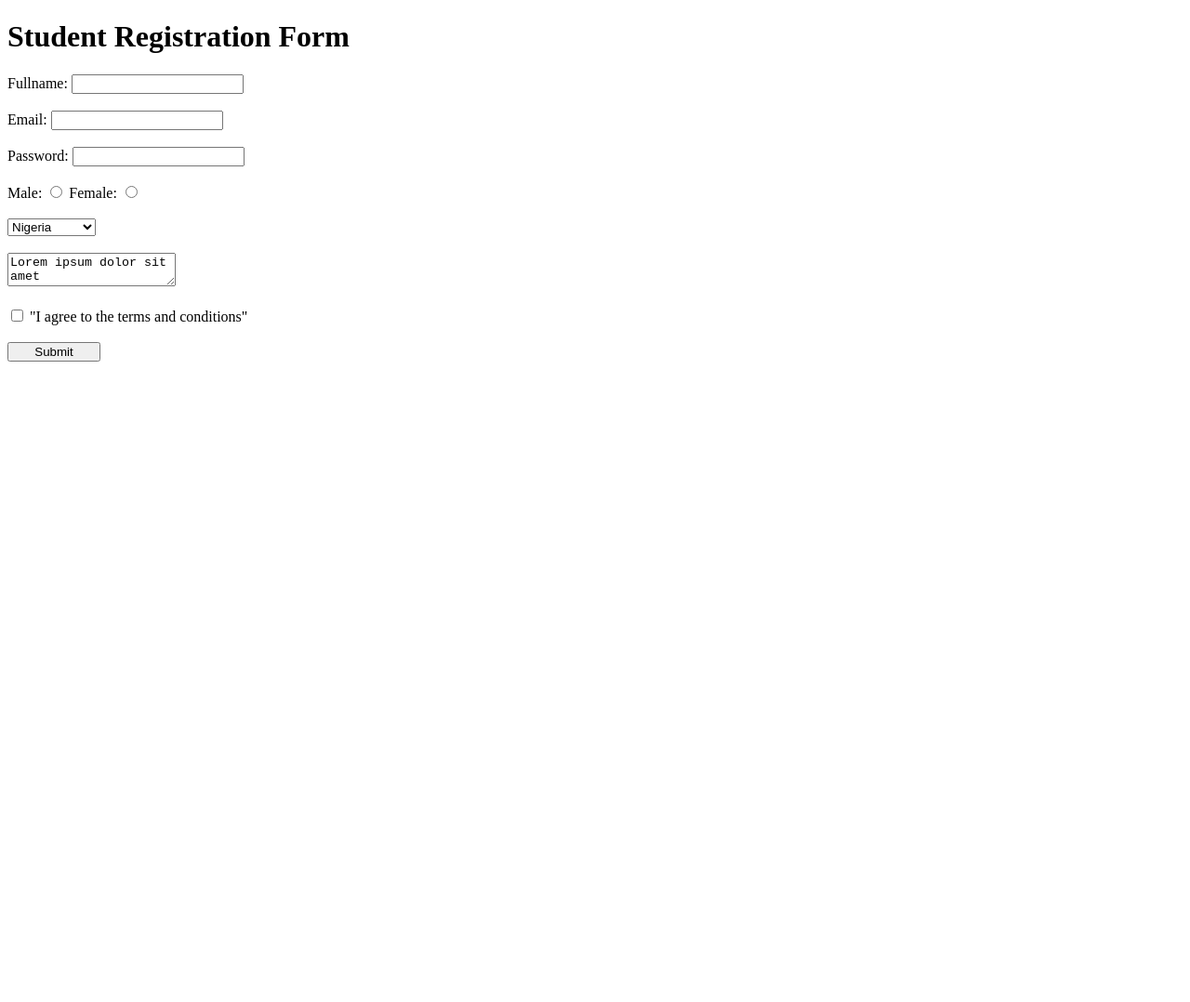
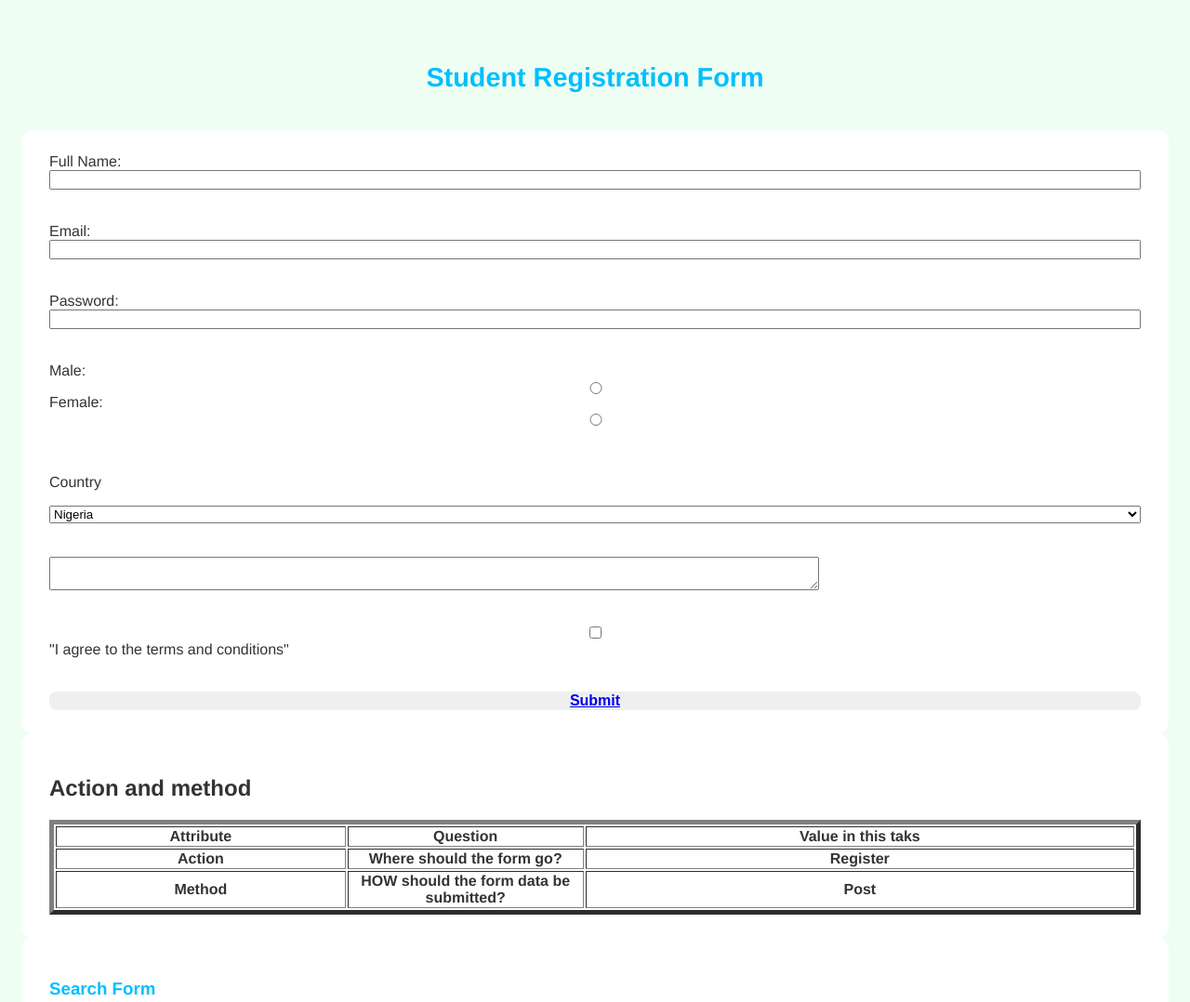
Before and after one commit to Beloved002/my-second-task, a plain HTML site: page index.html in a window 1280 px wide. Shown: the top 1078 px of the page at 93% size. Before the commit the page ends 800 px from the top, so only its background shows below. Drawn offline with Linux system fonts and the light colour scheme.

Commit message:
chore: updated index.html
deleted form.html

```diff
--- a/index.html
+++ b/index.html
@@ -4,46 +4,78 @@
     <meta charset="UTF-8">
     <meta name="viewport" content="width=device-width, initial-scale=1.0">
     <title>Document</title>
+    <link rel="stylesheet" href="./style.css">
 </head>
+
 <body>
     <h1>Student Registration Form</h1>
-    <form >
-        <label for="fullname">Fullname: </label>
+    <form action="/register" method="post">
+        <label  for="fullname" required>Full Name: </label>
         <input type="text" id="fullname"> <br><br>
 
-        <label for="email">Email: </label>
-        <input type="email"> <br><br>
+        <label for="email"> Email:  </label>
+        <input type="text" id="email"> <br><br>
 
         <label for="password">Password: </label>
-        <input type="password" id="password"> <br><br>
+        <input type="password" id="password"><br><br>
 
-        <label for="gender" name="gender">Male: </label>
-        <input type="radio" id="gender" name="gender">
+        <label for="gender"  name="male">Male:</label>
+        <input type="radio" name="gender">
+        <label for="gender" name="male">Female:</label>
+        <input type="radio" name="gender"> <br><br>
 
-        <label for="gender" name="gender">Female: </label>
-        <input type="radio" id="gender" name="gender"> <br><br>
-
+        <p>Country</p>
         <select name="country" id="">
-            <option value="country"> Nigeria</option>
-            <option value="country"> Ghana</option>
-            <option value="country"> South Africa </option>
-            <option value="country"> Kenya</option>
-
-        </select> <br><br>
-
-        <textarea name="" id="">Lorem ipsum dolor sit amet
-            consectetur adipisicing elit. Incidunt quisquam sapiente,
-             dicta ipsam, provident velit doloremque amet magnam
-             expedita doloribus excepturi
-            magni esse nisi repudiandae architecto.
-            Cum vero laborum aut?</textarea> <br><br>
-
-            <input type="checkbox"> <label for="privacy">"I agree to the
-                terms and conditions"</label> <br><br>
-
-        <button style="width: 100px; height: auto;">Submit</button>
-    </form>
+        <option value="country">Nigeria</option>
+        <option value="country">Ghana</option>
+        <option value="country">kenya</option>
+        <option value="country">South Africa</option>
+        </select>
+        <br>
+        <br>
 
 
+
+         <textarea name="aboutMe" id="Aboutme" placeholder="Tell us about yourself..."
+         style="height: 60%; width: 70%;"> </textarea> <br><br>
+
+        <input type="checkbox"><label for="checkbox" required> "I agree to the terms and conditions"</label> <br><br>
+
+        <button required><a href="#">Submit</a></button>
+
+   </form>
+    <!---   --->
+   <form action="/register" method="post">
+        <h2>Action and method</h2>
+
+        <table border="5px">
+
+                <tr>
+                    <th>Attribute</th>
+                    <th width="250px">Question</th>
+                    <th>Value in this taks</th>
+                </tr>
+
+                <tr>
+                    <th>Action</th>
+                    <th width="250px">Where should the form go?</th>
+                    <th>Register</th>
+                </tr>
+
+                <tr>
+                    <th>Method</th>
+                    <th width="250px">HOW should the form data be submitted?</th>
+                    <th>Post</th>
+                </tr>
+            </table>
+
+   </form>
+    <!-- -->
+   <form action="/search" method="get">
+       <h3 style="color: deepskyblue;">Search Form</h3>
+       <input type="text" placeholder="              Search">
+       <button>Search</button>
+
+   </form>
 </body>
 </html>
```
Also changed, not shown: form.html (deleted, +0 -80 lines).
